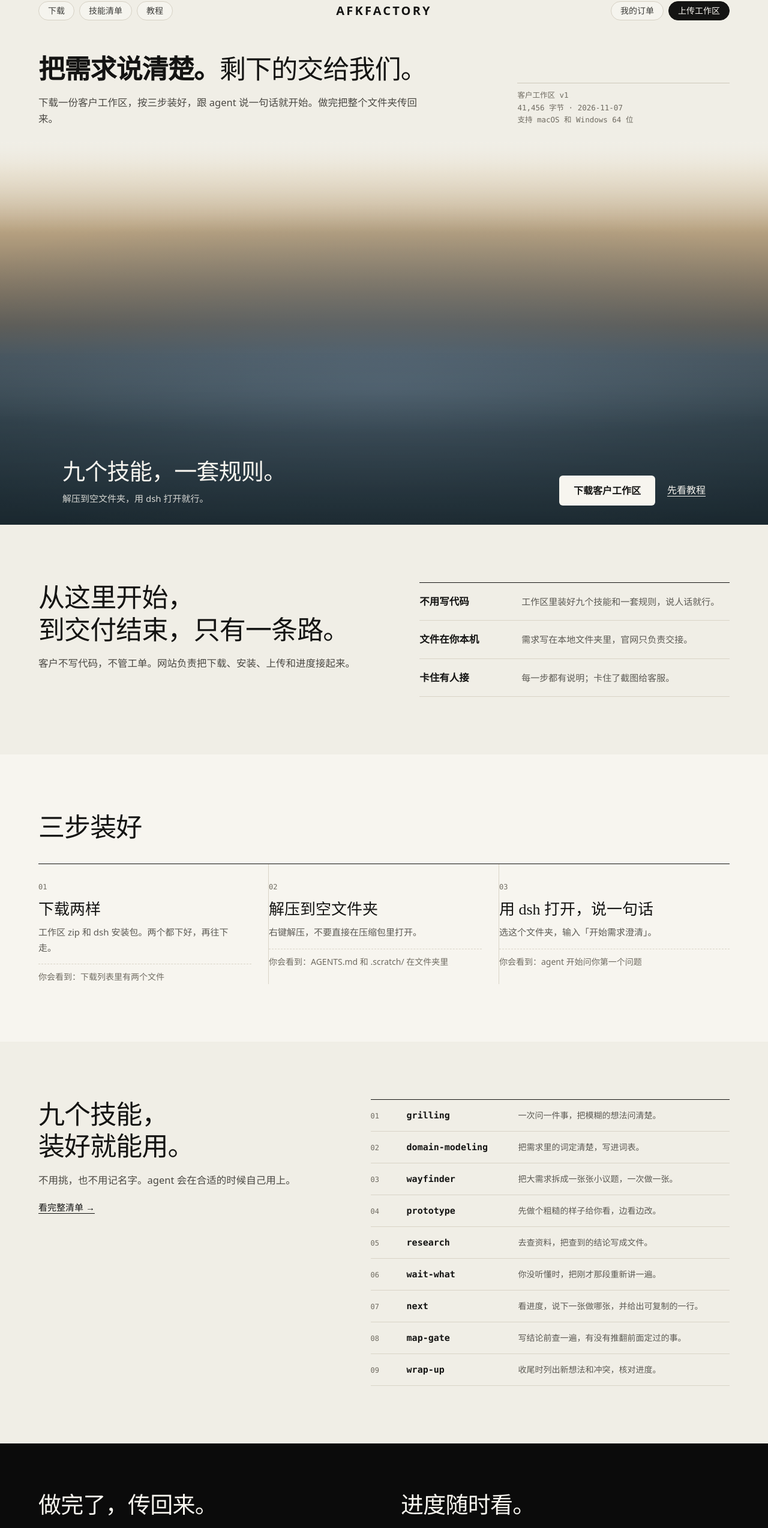
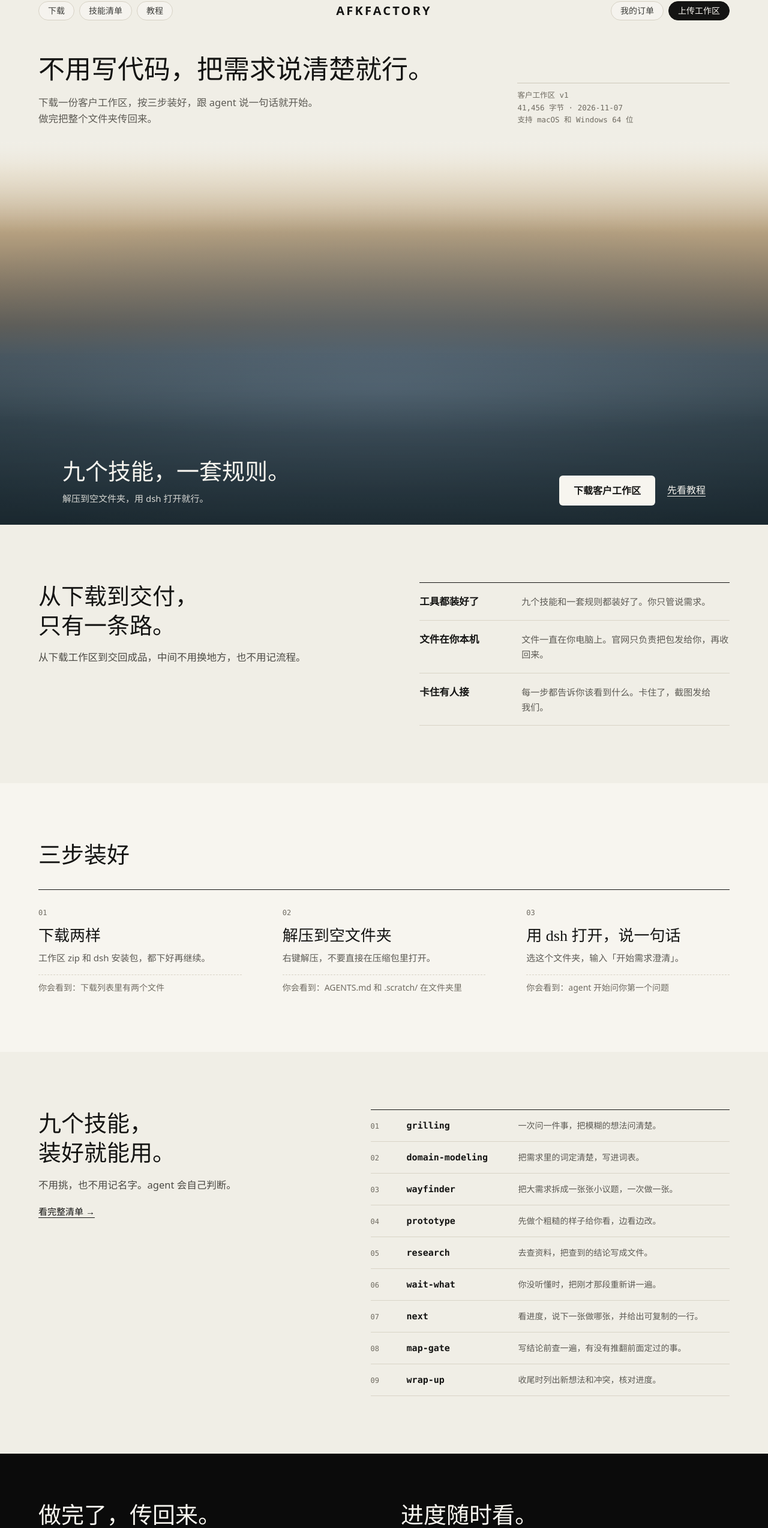
Before and after one commit to Lil-BobCN/grilling-remote, a React (Vite) app in the folder site/: page / in a window 1280 px wide. Shown: the part 22-2570 px from the top of the page at 60% size. Built offline with nearby package versions, Linux system fonts and the light colour scheme.

Commit message:
feat: I-0063 首页下半按 live 审阅收口
首屏文案、正文语气、标题层级、三步分栏和顶栏玻璃按运营者在 live 会话里的选择改完。

```diff
--- a/site/src/pages/HomePage.jsx
+++ b/site/src/pages/HomePage.jsx
@@ -3,22 +3,22 @@ import RiseChars from '../components/RiseChars.jsx'
 import '../styles/home.css'
 
 const titleSegments = [
-  { text: '把需求说清楚。', bold: true },
-  { text: '剩下的交给我们。' },
+  { text: '不用写代码，' },
+  { text: '把需求说清楚就行。' },
 ]
 
 const reasons = [
   {
-    title: '不用写代码',
-    text: '工作区里装好九个技能和一套规则，说人话就行。',
+    title: '工具都装好了',
+    text: '九个技能和一套规则都装好了。你只管说需求。',
   },
   {
     title: '文件在你本机',
-    text: '需求写在本地文件夹里，官网只负责交接。',
+    text: '文件一直在你电脑上。官网只负责把包发给你，再收回来。',
   },
   {
     title: '卡住有人接',
-    text: '每一步都有说明；卡住了截图给客服。',
+    text: '每一步都告诉你该看到什么。卡住了，截图发给我们。',
   },
 ]
 
@@ -26,7 +26,7 @@ const steps = [
   {
     n: '01',
     title: '下载两样',
-    text: '工作区 zip 和 dsh 安装包。两个都下好，再往下走。',
+    text: '工作区 zip 和 dsh 安装包，都下好再继续。',
     check: '你会看到：下载列表里有两个文件',
   },
   {
@@ -131,7 +131,7 @@ export default function HomePage() {
             <h1
               id="home-title"
               className="home-hero-title"
-              aria-label="把需求说清楚。剩下的交给我们。"
+              aria-label="不用写代码，把需求说清楚就行。"
               style={{ '--motion-delay': '60ms' }}
             >
               <RiseChars segments={titleSegments} />
@@ -140,7 +140,9 @@ export default function HomePage() {
               className="home-hero-lede motion-rise"
               style={{ '--motion-delay': '260ms' }}
             >
-              下载一份客户工作区，按三步装好，跟 agent 说一句话就开始。做完把整个文件夹传回来。
+              下载一份客户工作区，按三步装好，跟 agent 说一句话就开始。
+              <br className="home-lede-break" />
+              做完把整个文件夹传回来。
             </p>
           </div>
           <p
@@ -207,10 +209,10 @@ export default function HomePage() {
         <div className="home-intro-grid">
           <div>
             <h2 id="home-intro-title" className="home-section-title">
-              从这里开始，<br className="home-intro-break" />到交付结束，只有一条路。
+              从下载到交付，<br className="home-intro-break" />只有一条路。
             </h2>
             <p className="home-section-lede">
-              客户不写代码，不管工单。网站负责把下载、安装、上传和进度接起来。
+              从下载工作区到交回成品，中间不用换地方，也不用记流程。
             </p>
           </div>
           <div className="home-points">
@@ -256,7 +258,7 @@ export default function HomePage() {
               九个技能，<br />装好就能用。
             </h2>
             <p className="home-section-lede">
-              不用挑，也不用记名字。agent 会在合适的时候自己用上。
+              不用挑，也不用记名字。agent 会自己判断。
             </p>
             <a className="home-skills-link" href="/skills">
               看完整清单 →
@@ -282,11 +284,11 @@ export default function HomePage() {
         <div className="home-band-grid">
           <div>
             <h2 id="home-band-title">做完了，传回来。</h2>
-            <p>整个文件夹压成 zip，登录上传。勾「已问完」，剩下的交给我们。</p>
+            <p>整个文件夹压成 zip，登录后传回来。勾上「已问完」，剩下的我们来。</p>
           </div>
           <div>
             <h2>进度随时看。</h2>
-            <p>五档状态，每一步都写清楚。不用问人到哪了。</p>
+            <p>五档状态，走到哪一步都写清楚。不用追着问。</p>
           </div>
           <div className="home-band-actions">
             <a className="home-band-action" href="/app/upload">
--- a/site/src/styles/base.css
+++ b/site/src/styles/base.css
@@ -73,7 +73,15 @@ a {
   top: 0;
   z-index: 40;
   padding: 0 var(--gutter);
-  background: var(--paper);
+  background: color-mix(
+    in srgb,
+    var(--paper) calc(var(--hp) * 62%),
+    transparent
+  );
+  backdrop-filter: blur(calc(var(--hp) * 10px))
+    saturate(calc(1 + var(--hp) * 0.15));
+  -webkit-backdrop-filter: blur(calc(var(--hp) * 10px))
+    saturate(calc(1 + var(--hp) * 0.15));
 }
 
 /* 滚动时从字标下方长出一条细线，向左右两组导航铺过去。 */
--- a/site/src/styles/home.css
+++ b/site/src/styles/home.css
@@ -21,7 +21,7 @@
   font-size: var(--text-display);
   font-weight: var(--weight-regular);
   line-height: 1.24;
-  letter-spacing: -0.02em;
+  letter-spacing: 0;
   text-wrap: balance;
 }
 
@@ -44,9 +44,10 @@
 .home-hero-lede {
   max-width: 640px;
   margin: var(--space-12) 0 0;
-  color: var(--body);
+  color: var(--body-soft);
   font-size: var(--text-lead);
   line-height: 1.65;
+  text-wrap: pretty;
 }
 
 .home-hero-meta {
@@ -57,6 +58,16 @@
   font-family: var(--font-mono);
   font-size: var(--text-mono);
   line-height: 1.65;
+}
+
+.home-lede-break {
+  display: none;
+}
+
+@media (min-width: 521px) {
+  .home-lede-break {
+    display: revert;
+  }
 }
 
 /* 视频面板：满宽舞台，左右先留出页边距，往下滚时裁切收拢到 0，
@@ -151,7 +162,7 @@ html.js-motion .hero-video {
   font-size: var(--text-section);
   font-weight: var(--weight-regular);
   line-height: 1.2;
-  letter-spacing: -0.02em;
+  letter-spacing: 0;
 }
 
 .hero-video-note {
@@ -290,10 +301,10 @@ html.js-motion .hero-video {
 .home-section-title {
   margin: 0;
   font-family: var(--font-serif);
-  font-size: var(--text-display);
+  font-size: var(--text-section);
   font-weight: var(--weight-regular);
-  line-height: 1.22;
-  letter-spacing: -0.02em;
+  line-height: 1.28;
+  letter-spacing: 0;
   text-wrap: balance;
 }
 
@@ -303,6 +314,7 @@ html.js-motion .hero-video {
   color: var(--body);
   font-size: var(--text-lead);
   line-height: 1.75;
+  text-wrap: pretty;
 }
 
 .home-intro-grid {
@@ -334,23 +346,19 @@ html.js-motion .hero-video {
   color: var(--body-soft);
   font-size: var(--text-body);
   line-height: 1.65;
+  text-wrap: pretty;
 }
 
 .home-step-grid {
   display: grid;
   grid-template-columns: repeat(3, 1fr);
+  gap: calc(var(--space-64) + var(--space-4));
   margin-top: var(--space-32);
   border-top: var(--rule-ink);
 }
 
 .home-step {
-  padding: var(--space-24) var(--space-28) 0 0;
-  border-right: var(--rule);
-}
-
-.home-step:last-child {
-  padding-right: 0;
-  border-right: 0;
+  padding: var(--space-24) 0 0;
 }
 
 .home-step b {
@@ -369,11 +377,11 @@ html.js-motion .hero-video {
 }
 
 .home-step p {
-  max-width: 330px;
   margin: var(--space-8) 0 0;
   color: var(--body-soft);
   font-size: var(--text-body);
   line-height: 1.7;
+  text-wrap: pretty;
 }
 
 .home-step span {
@@ -460,15 +468,16 @@ html.js-motion .hero-video {
   font-size: var(--text-section);
   font-weight: var(--weight-regular);
   line-height: 1.22;
-  letter-spacing: -0.02em;
+  letter-spacing: 0;
 }
 
 .home-band p {
-  max-width: 480px;
+  max-width: 520px;
   margin: var(--space-12) 0 0;
   color: var(--on-night-soft);
   font-size: var(--text-control);
   line-height: 1.7;
+  text-wrap: pretty;
 }
 
 .home-band-actions {
@@ -531,7 +540,7 @@ html.js-motion .hero-video {
   }
 
   .home-section-title {
-    font-size: var(--text-display-narrow);
+    font-size: 30px;
   }
 
   .home-intro-break {
@@ -550,13 +559,13 @@ html.js-motion .hero-video {
 
   .home-step-grid {
     grid-template-columns: 1fr;
+    gap: 0;
     border-top: 0;
   }
 
   .home-step {
     padding: var(--space-18) 0 0;
     border-top: var(--rule-ink);
-    border-right: 0;
   }
 
   .home-skill-list li {
```
Also changed, not shown: 1 other file (tests, documents, lock files or other folders).
